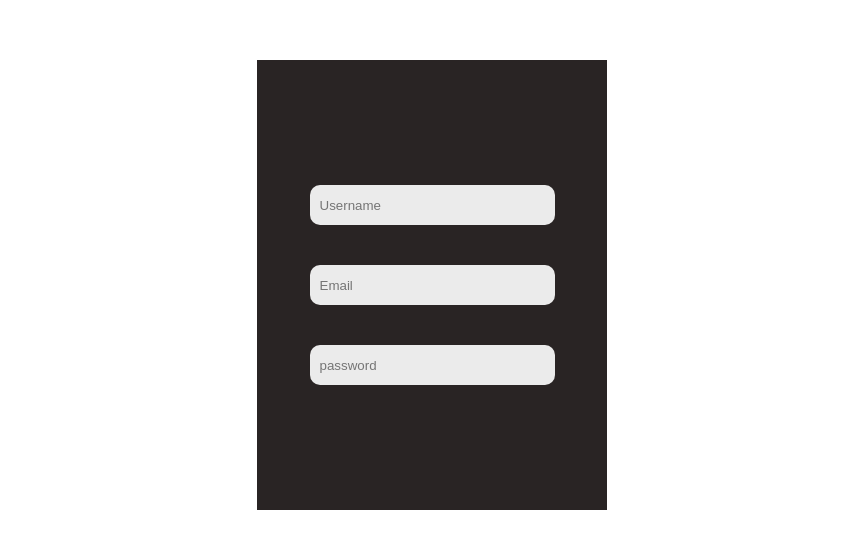
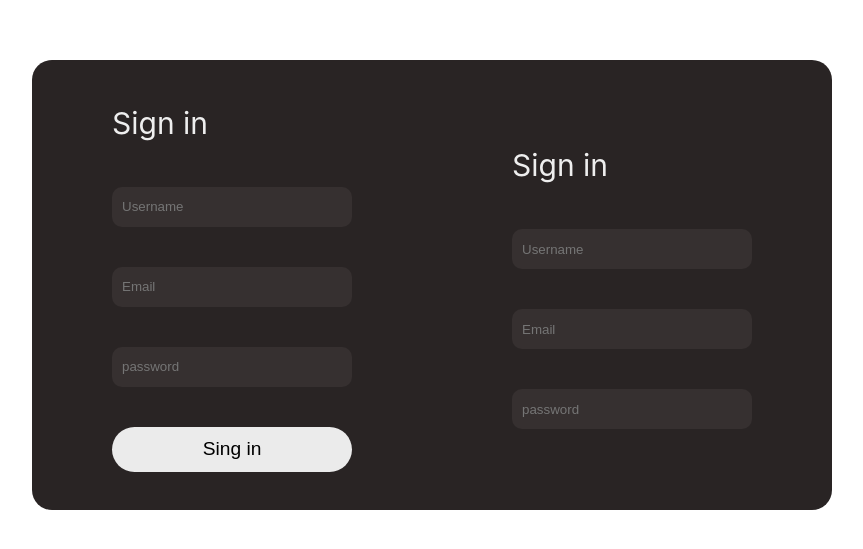
Before and after one commit to K3mp3/Project-teamwork, a Vue app: page / in a window 1280 px wide. Shown: the part 115-664 px from the top of the page, without its empty margins (208-1071 px from the left). Built offline with nearby package versions, Linux system fonts and the light colour scheme.

Commit message:
[Added] styling to the sign in form and the inputs

```diff
--- a/src/components/SignIn.vue
+++ b/src/components/SignIn.vue
@@ -2,15 +2,34 @@
 
 </script>
 <template>
+    <form @submit.prevent>
+        <div class="account-container">
+            <h1>Sign in</h1>
+            <label for="uname" class="visually-hidden">Username </label>
+            <input type="text" id="uname" name="uname" placeholder="Username" class="left-input">
+
+            <label for="email" class="visually-hidden">Email </label>
+            <input type="email" id="email" name="email" placeholder="Email" class="left-input">
+
+            <label for="pword" class="visually-hidden">Password </label>
+            <input type="password" id="pword" name="pword" placeholder="password" class="left-input">
+
+            <button>Sing in</button>
+        </div>
+    </form>
+
     <form>
-        <label for="uname" class="visually-hidden">Username </label>
-        <input type="text" id="uname" name="uname" placeholder="Username">
+        <div class="account-container">
+            <h1>Sign in</h1>
+            <label for="uname" class="visually-hidden">Username </label>
+            <input type="text" id="uname" name="uname" placeholder="Username" class="right-input">
 
-        <label for="email" class="visually-hidden">Email </label>
-        <input type="email" id="email" name="email" placeholder="Email">
+            <label for="email" class="visually-hidden">Email </label>
+            <input type="email" id="email" name="email" placeholder="Email" class="right-input">
 
-        <label for="pword" class="visually-hidden">Password </label>
-        <input type="password" id="pword" name="pword" placeholder="password">
+            <label for="pword" class="visually-hidden">Password </label>
+            <input type="password" id="pword" name="pword" placeholder="password" class="right-input">
+        </div>
     </form>
 </template>
 <style scoped>
@@ -34,14 +53,58 @@ form {
     border: 0 !important;
 }
 
+.account-container {
+    width: 60%;
+    display: flex;
+    flex-direction: column;
+    gap: 40px;
+}
+
+h1 {
+    color: #eeeeee;
+}
+
 input {
-    width: 70%;
+    width: 100%;
     height: 40px;
     margin: auto;
     border: none;
     border-radius: 10px;
     box-sizing: border-box;
     padding-left: 10px;
+    background-color: #363030;
+    color: #eeeeee;
+}
+
+.left-input:focus {
+    outline: 1px solid #da5a56;
+    transition: all 0.5s;
+    background-color: #292424;
+    /*linear-gradient(to right, #da5a56 0%, #bc6ff0 100%) */
+}
+
+.right-input:focus {
+    outline: 1px solid #bc6ff0;
+    transition: all 0.5s;
+    background-color: #292424;
+    /*linear-gradient(to right, #da5a56 0%, #bc6ff0 100%) */
+}
+
+button {
+    width: 100%;
+    height: 45px;
+    border: none;
+    border-radius: 30px;
     background-color: #ebebeb;
+    font-size: 1.2rem;
+}
+
+button:hover {
+    width: 100%;
+    height: 45px;
+    border: none;
+    border-radius: 30px;
+    background-color: #ebebeb;
+    cursor: pointer;
 }
 </style>
--- a/src/views/HomeView.vue
+++ b/src/views/HomeView.vue
@@ -24,11 +24,12 @@
     }
 
     .sign-in-form {
-        width: 350px;
+        width: 800px;
         height: 450px;
         background-color: #292424;
         display: flex;
-        justify-content: center;
+        justify-content: space-between;
         align-items: center;
+        border-radius: 20px;
     }
 </style>
```
